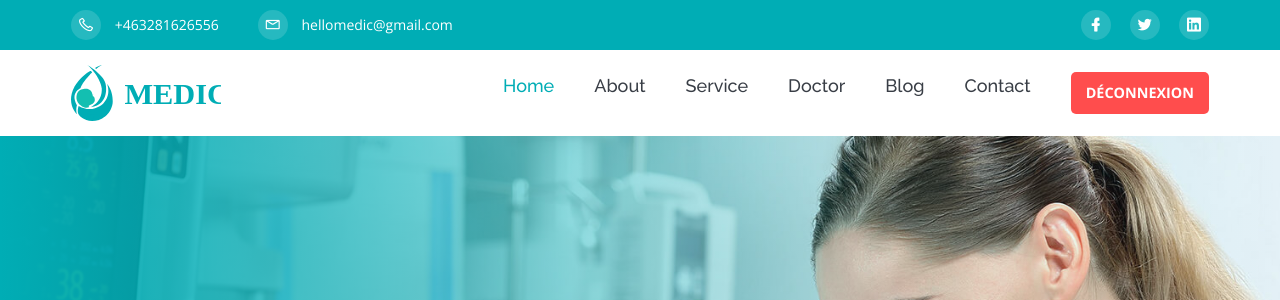
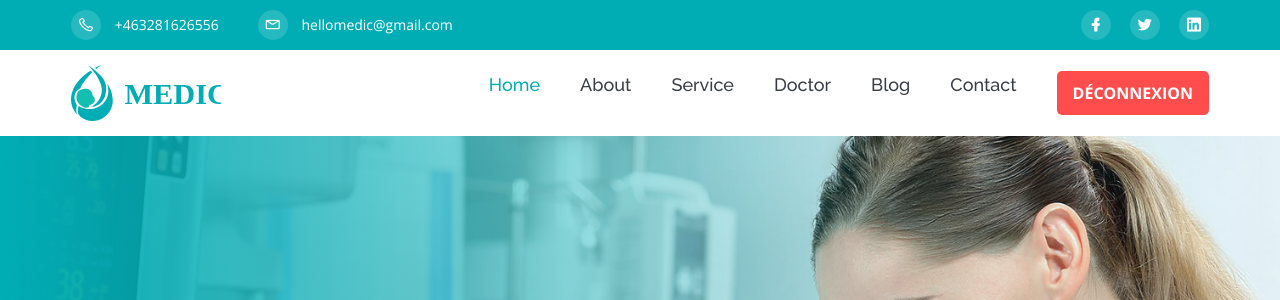
Before and after one commit to paul4coding/PPE301, a Django app: page /health/home/ in a window 1280 px wide. Shown: the top 300 px of the page. Run offline with Django 5.2, Linux system fonts and the light colour scheme; some libraries are stand-ins or nearby versions.

Commit message:
Ajustement du boutton de deconnexion 	modified:   healthSync/firstApp/templates/user_template/partials/_header.html

```diff
--- a/healthSync/firstApp/templates/user_template/partials/_header.html
+++ b/healthSync/firstApp/templates/user_template/partials/_header.html
@@ -147,8 +147,8 @@
     color: #ffffff;
     border: none;
     border-radius: 5px;
-    padding: 10px 15px;
-    font-size: 0.9rem;
+    padding: 10px 16px;
+    font-size: 1.0rem;
     cursor: pointer;
     text-transform: uppercase;
     font-weight: bold;
```
